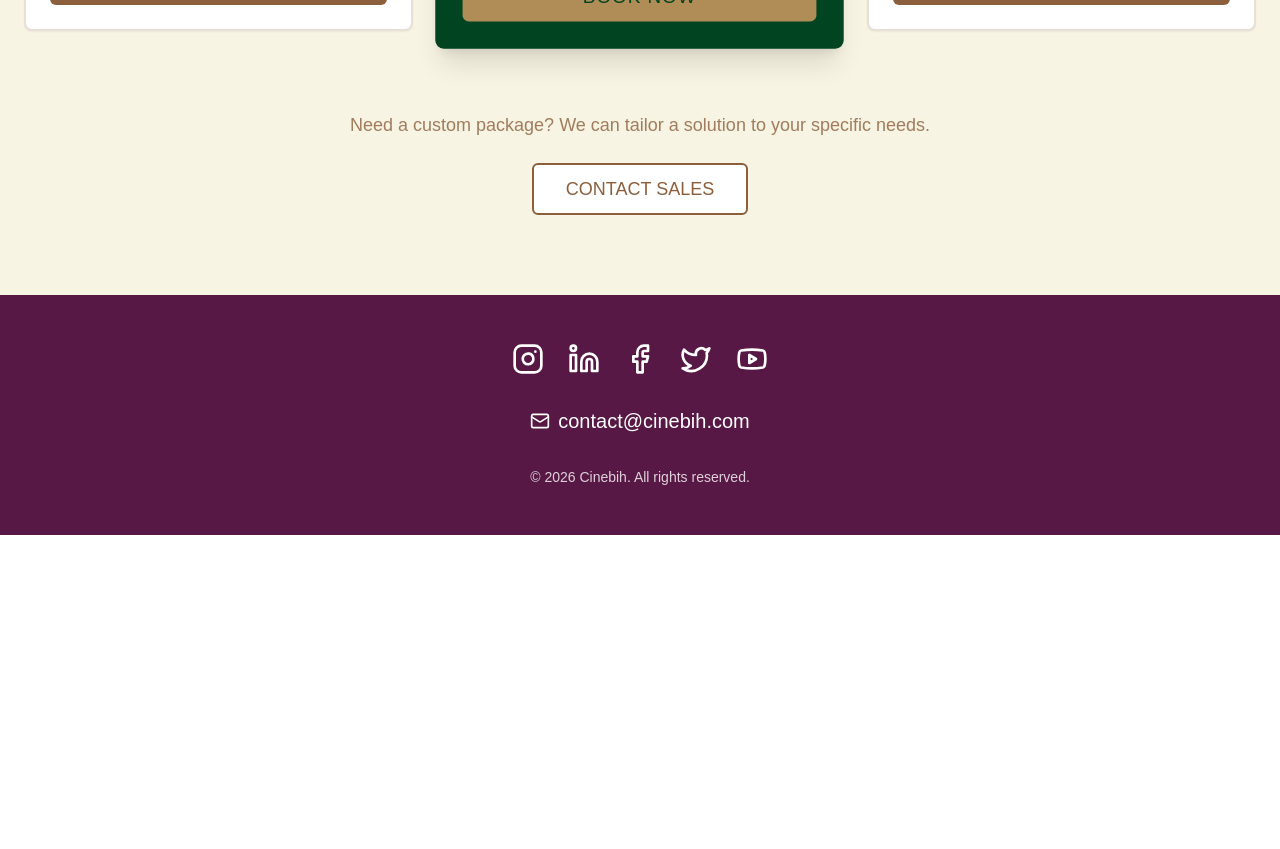
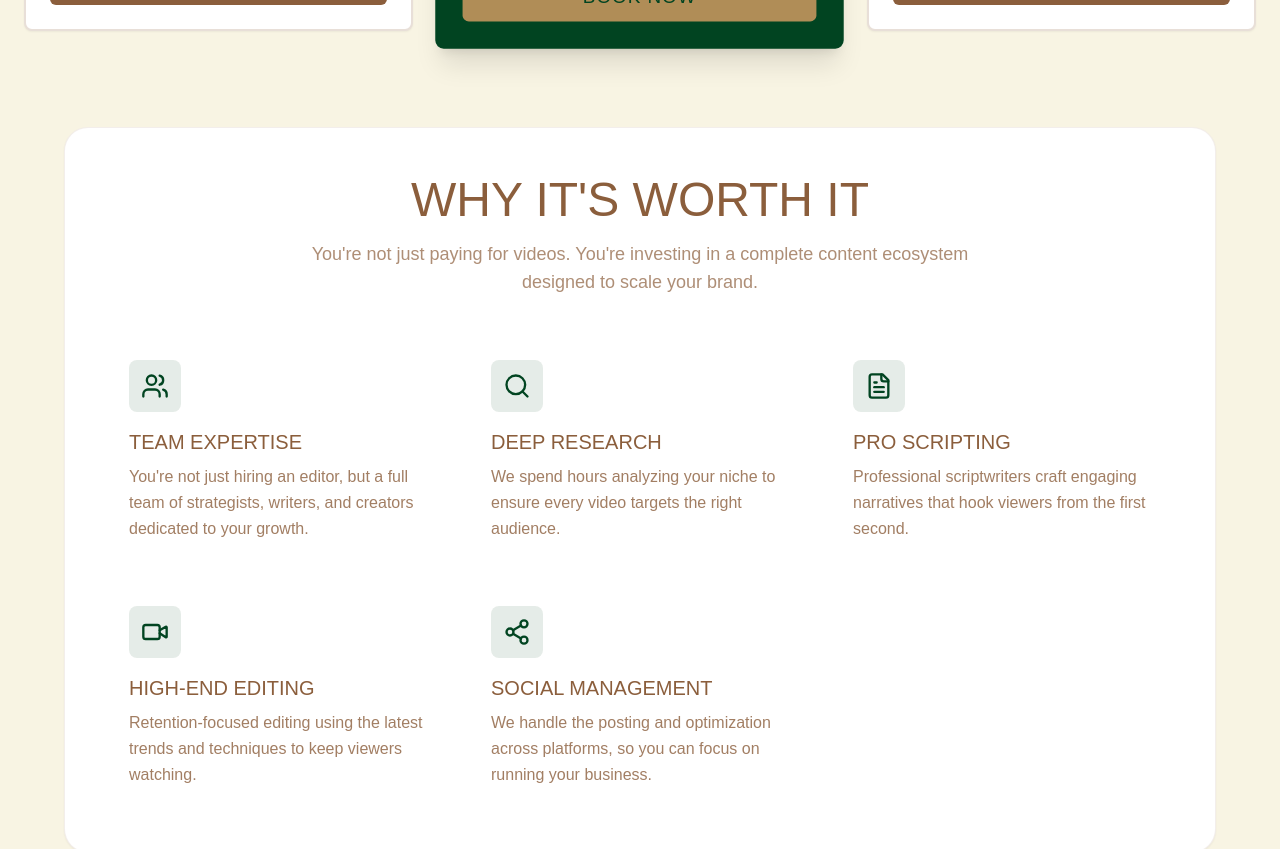
Before and after one commit to VersaceXcodes/website-short-summary-this-uip5, a React (Vite) app in the folder vitereact/: page /pricing in a window 1280 px wide. Shown: the part 1000-1849 px from the top of the page. Before the commit the page ends 1535 px from the top, so only its background shows below. Built offline with nearby package versions, Linux system fonts and the light colour scheme.

Commit message:
OpenCode: Fix issues found by Stagehand browser testing
- Fixed UI/UX issues
- Improved user experience
- Resolved browser compatibility issues

Automated fixes by OpenCode based on Stagehand test results.

```diff
--- a/vitereact/src/components/views/Pricing.tsx
+++ b/vitereact/src/components/views/Pricing.tsx
@@ -1,5 +1,5 @@
 import React from 'react';
-import { Check } from 'lucide-react';
+import { Check, Users, Search, FileText, Video, Share2 } from 'lucide-react';
 import { Button } from '@/components/ui/button';
 import {
   Card,
@@ -73,6 +73,34 @@ const pricingPlans = [
   }
 ];
 
+const valueProps = [
+  {
+    title: "Team Expertise",
+    description: "You're not just hiring an editor, but a full team of strategists, writers, and creators dedicated to your growth.",
+    icon: Users
+  },
+  {
+    title: "Deep Research",
+    description: "We spend hours analyzing your niche to ensure every video targets the right audience.",
+    icon: Search
+  },
+  {
+    title: "Pro Scripting",
+    description: "Professional scriptwriters craft engaging narratives that hook viewers from the first second.",
+    icon: FileText
+  },
+  {
+    title: "High-End Editing",
+    description: "Retention-focused editing using the latest trends and techniques to keep viewers watching.",
+    icon: Video
+  },
+  {
+    title: "Social Management",
+    description: "We handle the posting and optimization across platforms, so you can focus on running your business.",
+    icon: Share2
+  }
+];
+
 const Pricing: React.FC = () => {
   const navigate = useNavigate();
 
@@ -88,7 +116,7 @@ const Pricing: React.FC = () => {
           </p>
         </div>
 
-        <div className="grid grid-cols-1 md:grid-cols-3 gap-8 max-w-7xl mx-auto">
+        <div className="grid grid-cols-1 md:grid-cols-3 gap-8 max-w-7xl mx-auto mb-24">
           {pricingPlans.map((plan, index) => (
             <Card
               key={index}
@@ -145,6 +173,34 @@ const Pricing: React.FC = () => {
           ))}
         </div>
 
+        {/* Value Justification Section */}
+        <div className="max-w-6xl mx-auto mb-20 bg-white rounded-3xl p-8 md:p-12 border border-cognac-brown/10 shadow-sm">
+          <div className="text-center mb-12">
+            <h2 className="font-smut text-3xl md:text-5xl text-cognac-brown uppercase mb-4">
+              Why It's Worth It
+            </h2>
+            <p className="font-smut-full text-lg text-cognac-brown/70 max-w-2xl mx-auto">
+              You're not just paying for videos. You're investing in a complete content ecosystem designed to scale your brand.
+            </p>
+          </div>
+
+          <div className="grid grid-cols-1 md:grid-cols-2 lg:grid-cols-3 gap-8">
+            {valueProps.map((prop, index) => (
+              <div key={index} className="flex flex-col items-start p-4 hover:bg-ivory/50 rounded-xl transition-colors">
+                <div className="p-3 bg-forest-green/10 rounded-lg mb-4 text-forest-green">
+                  <prop.icon size={28} />
+                </div>
+                <h3 className="font-smut text-xl text-cognac-brown uppercase mb-2">
+                  {prop.title}
+                </h3>
+                <p className="font-smut-full text-base text-cognac-brown/80 leading-relaxed">
+                  {prop.description}
+                </p>
+              </div>
+            ))}
+          </div>
+        </div>
+
         <div className="mt-20 text-center">
           <p className="font-smut-full text-lg text-cognac-brown/80 mb-6">
             Need a custom package? We can tailor a solution to your specific needs.
```
Also changed, not shown: 2 other files (tests, documents, lock files or other folders).
